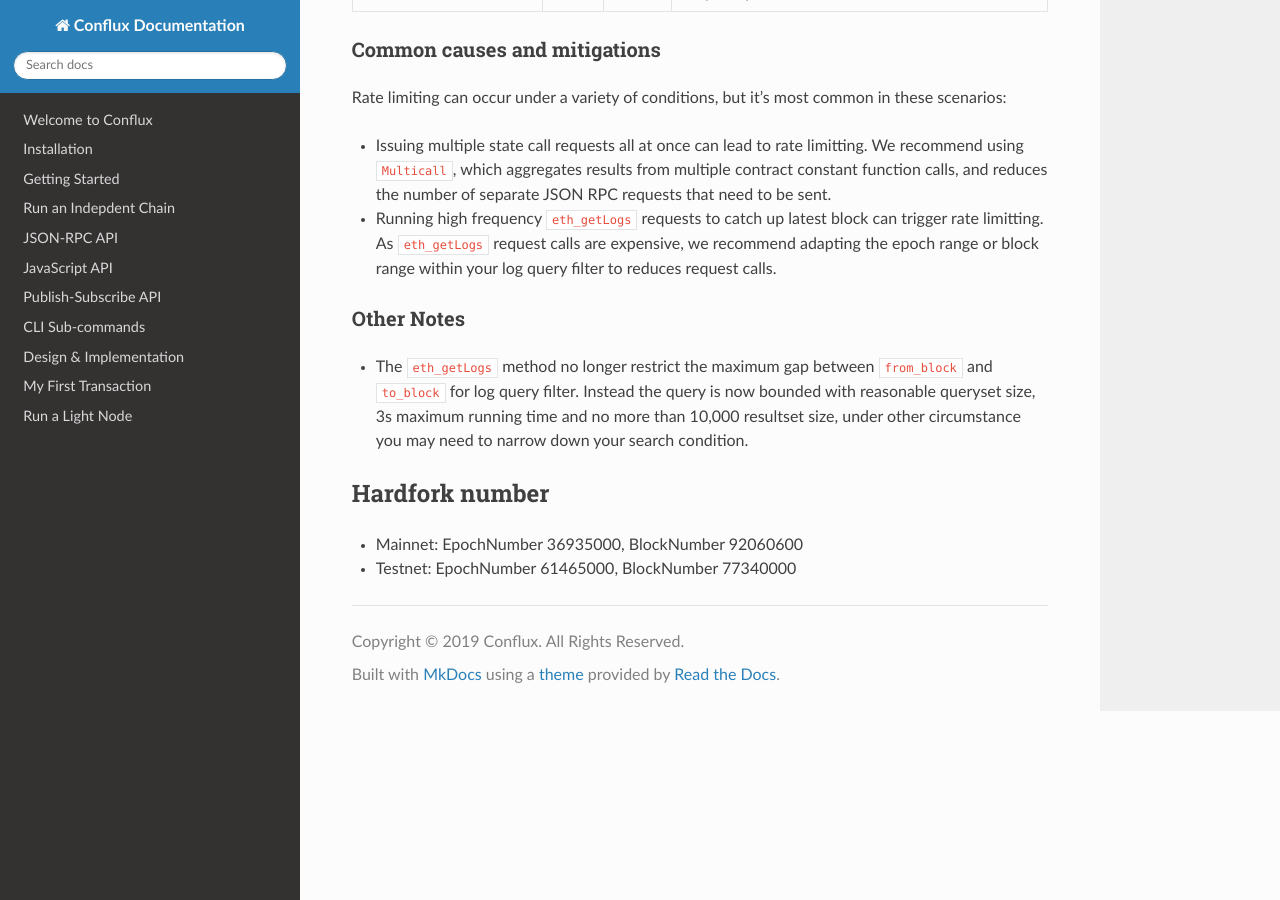
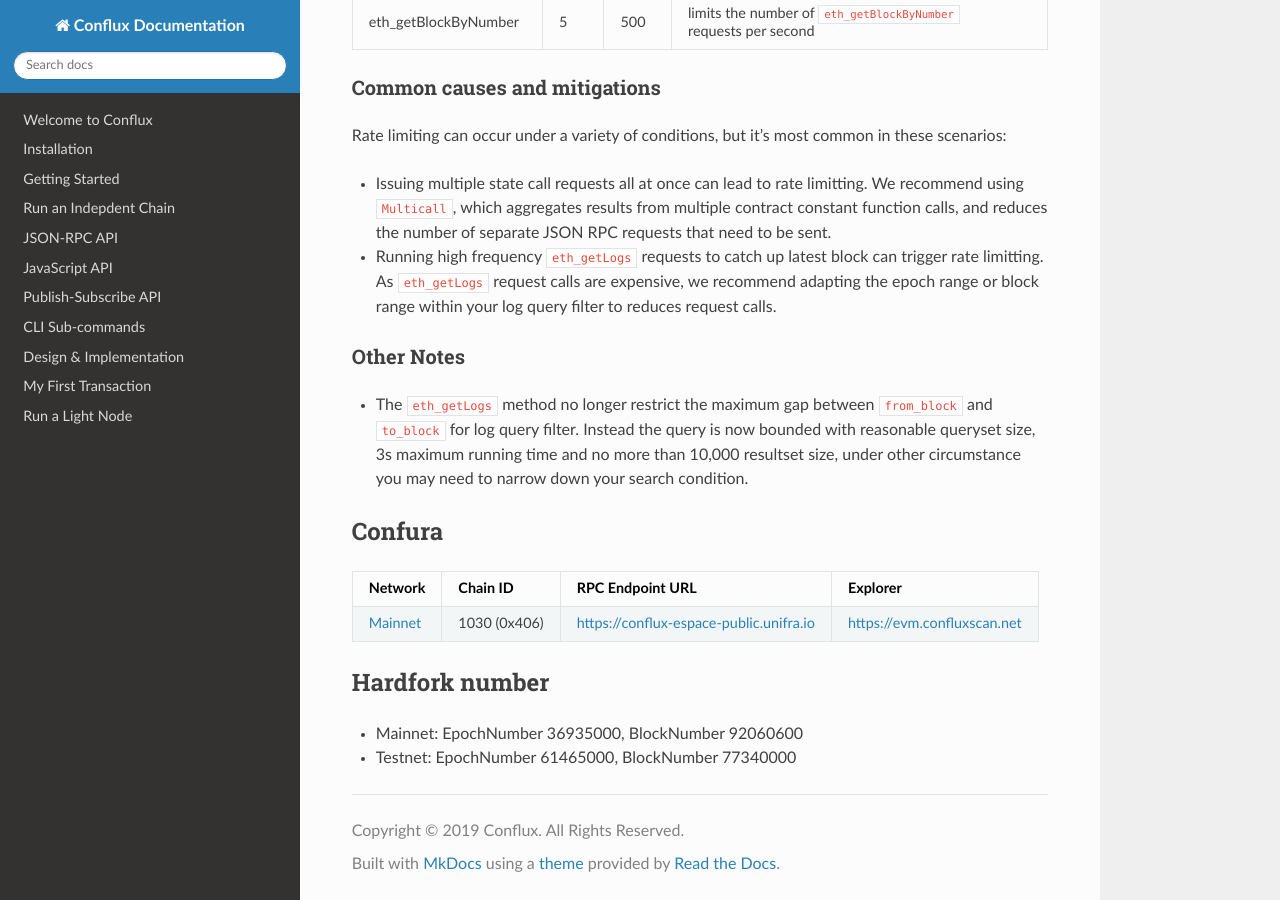
Before and after one commit to Conflux-Chain/conflux-doc, an MkDocs documentation site: the page built from docs/EVM-Space/networks.md, in a window 1280 px wide and 900 px high, scrolled down 930 px. Built offline with MkDocs 1.6.1, drawn with Linux system fonts in a browser that asks for light colours; nearby versions of some CDN libraries.

Commit message:
Update networks.md

```diff
--- a/docs/EVM-Space/networks.md
+++ b/docs/EVM-Space/networks.md
@@ -6,14 +6,16 @@
   - endpoint
 ---
 
-## Hong Kong
+## Confura
+
+### Hong Kong
 
 Network  | Chain ID                | RPC Endpoint URL | Explorer
 -------- | ----------------------- | ------------ |------------
 [Mainnet](#mainnet) | 1030 (0x406) | <https://evm.confluxrpc.com> | <https://evm.confluxscan.net>
 [Testnet](#testnet) | 71 (0x47) | <https://evmtestnet.confluxrpc.com> | <https://evmtestnet.confluxscan.net>
 
-## US East
+### US East
 
 Network  | Chain ID                | RPC Endpoint URL | Explorer
 -------- | ----------------------- | ------------ |------------
@@ -21,7 +23,7 @@
 [Testnet](#testnet) | 71 (0x47) | <https://evmtestnet.confluxrpc.org> | <https://evmtestnet.confluxscan.io>
 
 
-## Rate Limits
+### Rate Limits
 
 To ensure the service availability, we've added several rate limiters (implemented with token bucket algorithm) to mitigrate against bursts of incoming traffic. Users who send many requests in quick succession may see error responses that show up as status code `429`.
 
@@ -45,6 +47,13 @@
 
 * The `eth_getLogs` method no longer restrict the maximum gap between `from_block` and `to_block` for log query filter. Instead the query is now bounded with reasonable queryset size, 3s maximum running time and no more than 10,000 resultset size, under other circumstance you may need to narrow down your search condition.
 
+## Confura
+
+Network  | Chain ID                | RPC Endpoint URL | Explorer
+-------- | ----------------------- | ------------ |------------
+[Mainnet](#mainnet) | 1030 (0x406) | <https://conflux-espace-public.unifra.io> | <https://evm.confluxscan.net>
+
+
 ## Hardfork number
 
 * Mainnet: EpochNumber 36935000, BlockNumber 92060600
```
